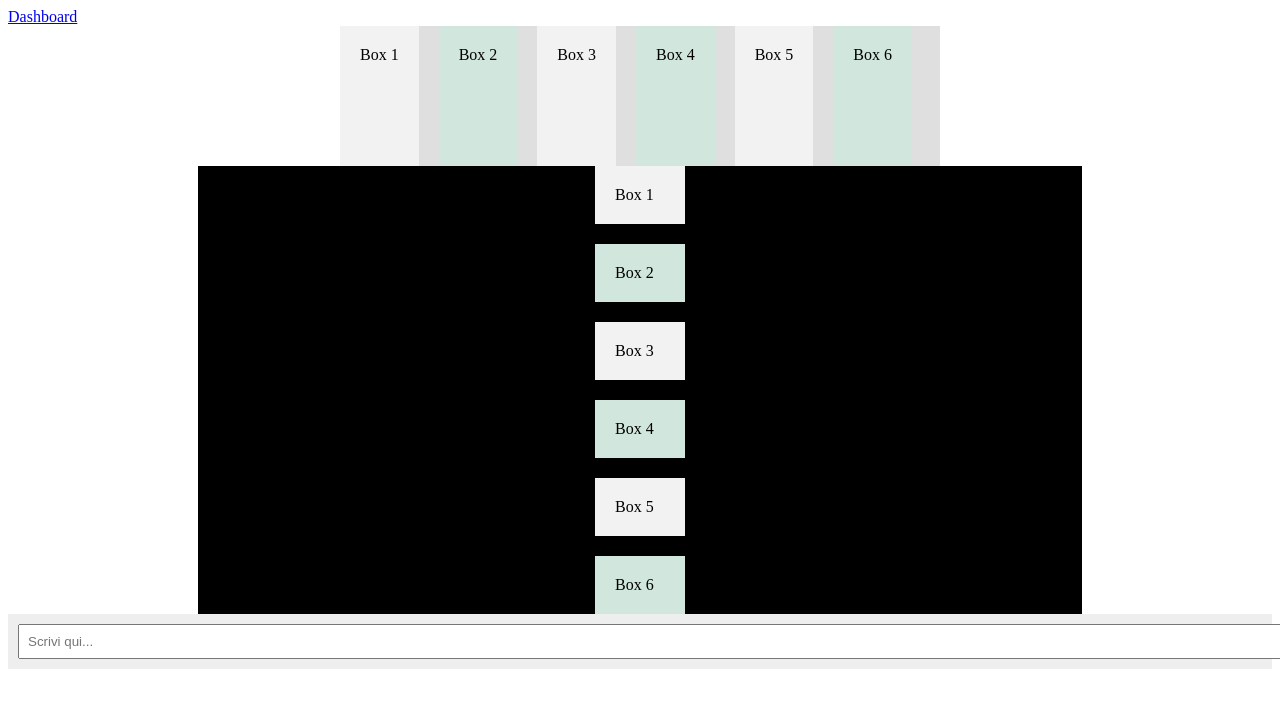
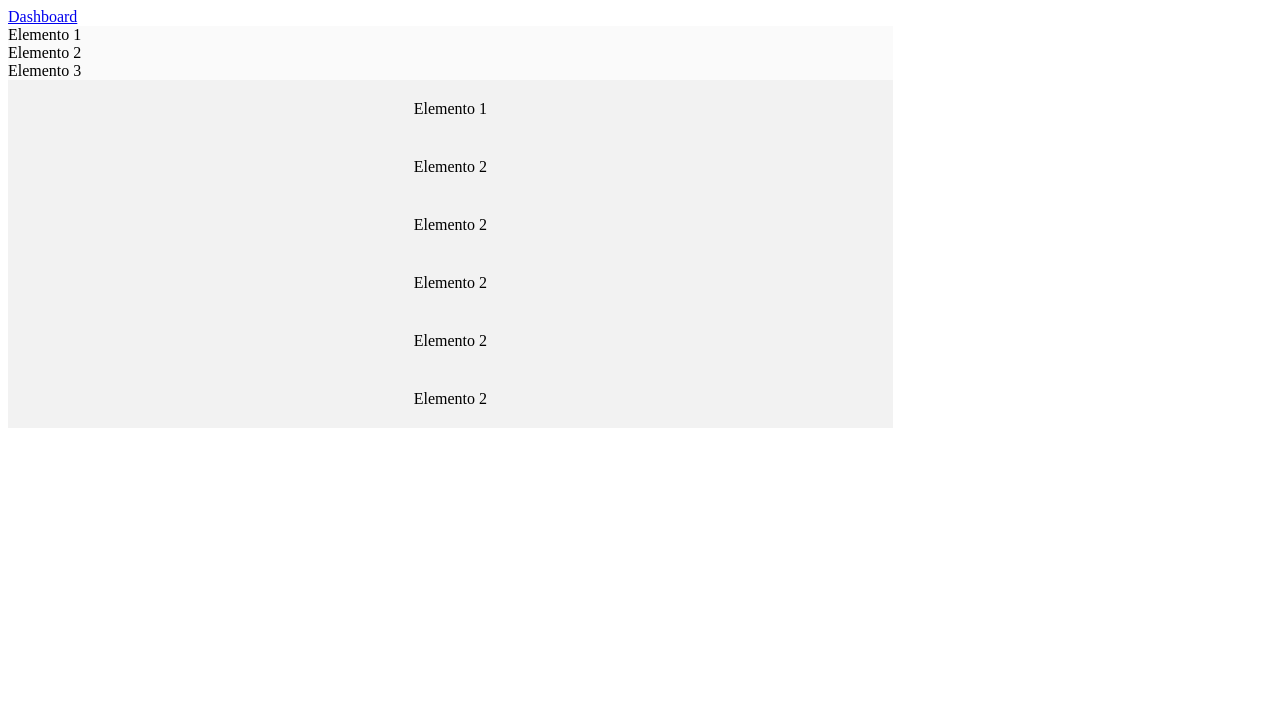
Before and after one commit to Marco-Bonito/book-generator, a website with bundled scripts: page frontend/src/index.html in a window 1280 px wide. Built offline with nearby package versions, Linux system fonts and the light colour scheme.

Commit message:
general layout for grid and styling grid / global

```diff
--- a/frontend/src/components/grid.js
+++ b/frontend/src/components/grid.js
@@ -1,7 +1,8 @@
 class GridLayout {
-    constructor({ style = {}, items = [] } = {}) {
-        this.style = style;
+    constructor({ styleGrid = {}, items = []  , styleElement = {}} = {}) {
+        this.style = styleGrid;
         this.items = items;
+        this.styleElement = styleElement;
     }
 
     addItem(item) {
@@ -14,18 +15,18 @@ class GridLayout {
         }
     }
 
-    // Genera HTML per la grid come stringa
     render() {
         const styleString = Object.entries({
-            display: 'grid',
-            gridTemplateColumns: 'repeat(auto-fit, minmax(200px, 1fr))',
-            gap: '1rem',
             ...this.style
         }).map(([k, v]) => `${k.replace(/[A-Z]/g, m => '-' + m.toLowerCase())}:${v}`).join(';');
 
+        const styleElementString = Object.entries({
+            ...this.styleElement
+        }).map(([k, v]) => `${k.replace(/[A-Z]/g, m => '-' + m.toLowerCase())}:${v}`).join(';');
+
         return `
-            <div style="${styleString}">
-                ${this.items.map(item => `<div>${item}</div>`).join('')}
+            <div class="grid-layout" style="${styleString}">
+                ${this.items.map(item => `<div class="grid-element" style="${styleElementString}">${item}</div>`).join('')}
             </div>
         `;
     }
--- a/frontend/src/pages/dashboard copy.js
+++ b/frontend/src/pages/dashboard copy.js
@@ -8,7 +8,7 @@ class DashboardPage extends BasePage {
 
   async setHeaderContent() {
     const grid = new GridLayout({
-      style: { background: "#fafafa", padding: "20px" },
+      styleGrid: { background: "#fafafa"},
       items: ["Elemento 1", "Elemento 2"],
     });
     grid.addItem("Elemento 3");
@@ -16,16 +16,12 @@ class DashboardPage extends BasePage {
   }
 
   async setMainContent() {
-    let grid = new GridLayout();
+    const grid = new GridLayout({
+      styleGrid: { background: "#fafafa"},
+      items: ["Elemento 1", "Elemento 2", "Elemento 2", "Elemento 2", "Elemento 2", "Elemento 2"],
+      styleElement: { padding: "20px", background: "#f2f2f2", textAlign: "center" },
+    });
     return grid.render(); // <-- usa il metodo render()
-  }
-
-  async setFooterContent() {
-    return `
-            <div style="padding: 10px; background: #eee;">
-                <input type="text" placeholder="Scrivi qui..." style="width: 100%; padding: 8px;"/>
-            </div>
-        `;
   }
 
   async render() {
--- a/frontend/src/scripts/app.js
+++ b/frontend/src/scripts/app.js
@@ -1,6 +1,6 @@
 import PageLayoutManager from './page_layout_manager.js';
 import Navigator from './navigator.js';
-import DashboardPage from '../pages/dashboard.js'; // importa la pagina
+import DashboardPage from '../pages/dashboard copy.js'; // importa la pagina
 
 document.addEventListener('DOMContentLoaded', () => {
     const layoutManager = new PageLayoutManager();
--- a/frontend/src/styles/dashboard.css
+++ b/frontend/src/styles/dashboard.css
@@ -1,15 +1,16 @@
 #header-content {
-  background-color: rgb(223, 223, 223);
-  max-width: 600px;
-  margin-left: auto;
-  margin-right: auto;
+  background-color: green;
+  width: 70%;
 }
 
 #main-content {
   background-color: black;
-  max-width: 70%;
-  margin-left: auto;
-  margin-right: auto;
+  width: 70%;
+}
+
+#footer-content {
+  background-color: red;
+  width: 70%;
 }
 
 .card_book {
--- a/frontend/src/styles/global.css
+++ b/frontend/src/styles/global.css
@@ -29,6 +29,9 @@ html, body {
 #main-container {
     flex: 1 0 85%;
     overflow-y: auto;
+    display: flex;
+    flex-direction: column;
+    align-items: center;
 }
 
 #footer-container {
@@ -42,50 +45,18 @@ html, body {
     overflow-y: auto;
 }
 
-#header-content {
-    display: flex;
+.grid-layout {
+    display: grid;
+    grid-template-columns: repeat(auto-fit, minmax(220px, 1fr));
+    gap: 10px;
+    width: 100% !important;
+    height: 100% !important;
     align-items: center;
-    justify-content: space-between;
-    padding: 10px;
+    justify-items: center;
+    padding: 5px;
 }
 
-#main-content {
-    padding: 10px;
+.grid-element {
+  height: fit-content;
+  width: fit-content;
 }
-
-#footer-content {
-    display: flex;
-    align-items: center;
-    justify-content: center;
-    padding: 10px;
-}
-
-/* global.css */
-.grid-container {
-  /* Default for larger screens or a baseline */
-  grid-template-columns: repeat(5, 1fr); /* Example default */
-}
-
-@media screen and (max-width: 1240px) {
-  .grid-container {
-    grid-template-columns: repeat(4, 1fr);
-  }
-}
-
-@media screen and (max-width: 1100px) {
-  .grid-container {
-    grid-template-columns: repeat(3, 1fr);
-  }
-}
-
-@media screen and (max-width: 992px) {
-  .grid-container {
-    grid-template-columns: repeat(2, 1fr);
-  }
-}
-
-@media screen and (max-width: 768px) {
-  .grid-container {
-    grid-template-columns: repeat(1, 1fr);
-  }
-}
```
